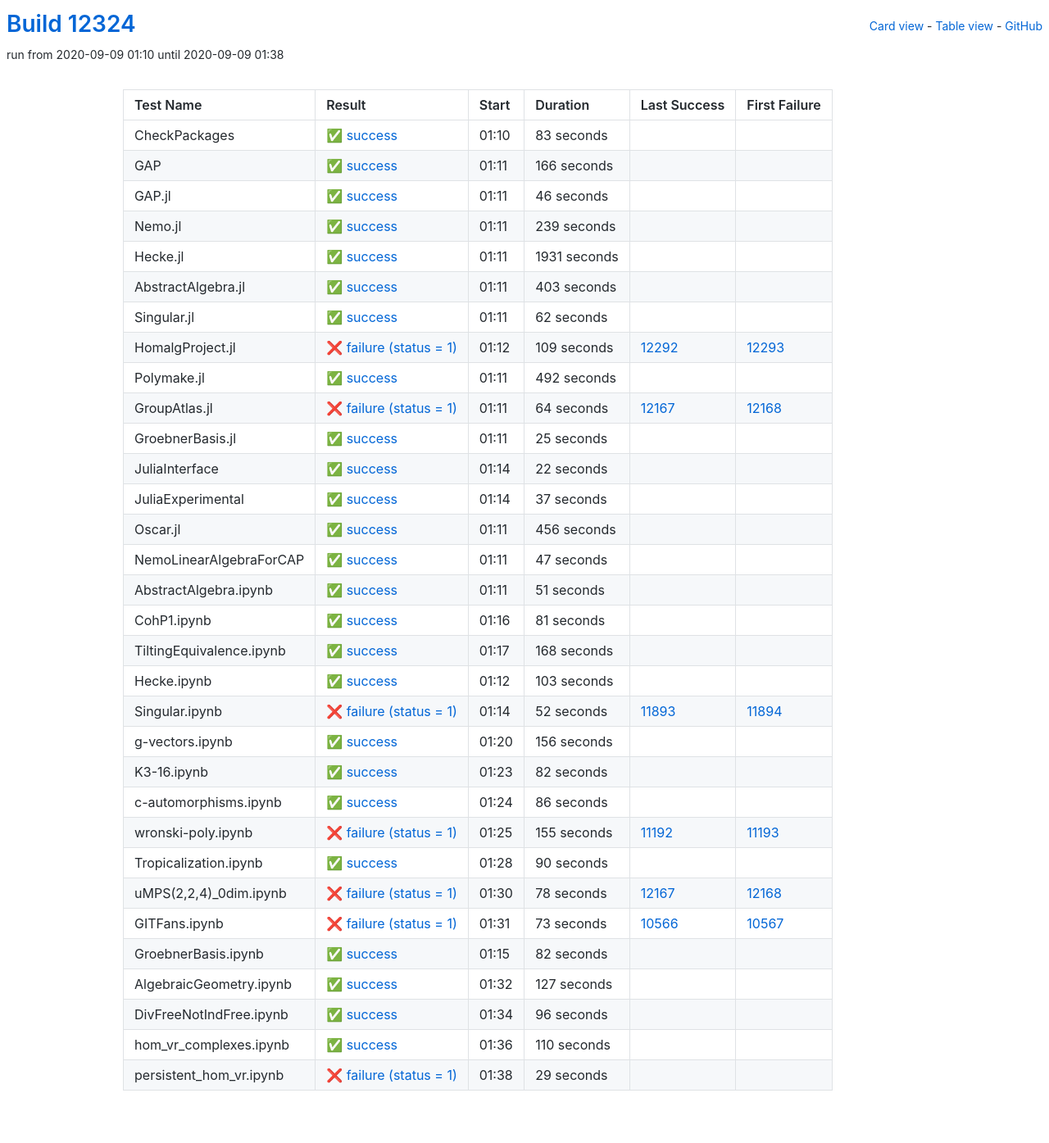
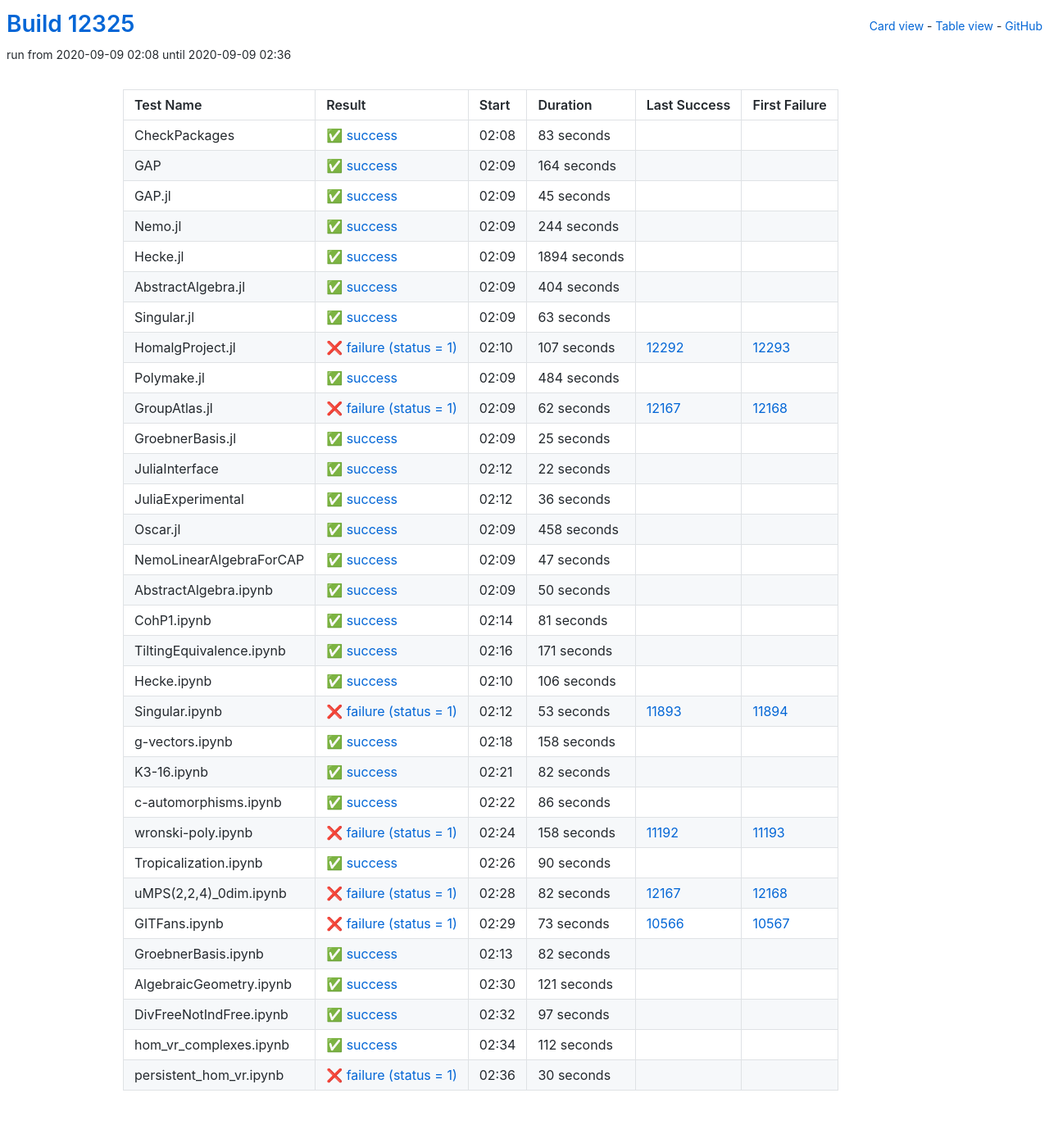
Before and after one commit to oscar-system/oscar-ci-status, a Jekyll site: the page built from table.html, in a window 1280 px wide. Shown: the whole page at 82% size. Built offline with Jekyll 4.4.1, drawn with Linux system fonts in a browser that asks for light colours.

Commit message:
Build #12325

```diff
--- a/_data/ci.yml
+++ b/_data/ci.yml
@@ -1,6 +1,6 @@
 ---
-build: 12324
-build_url: https://oscarci.mathematik.uni-kl.de/job/oscar/12324/
+build: 12325
+build_url: https://oscarci.mathematik.uni-kl.de/job/oscar/12325/
 job: oscar
 organization: oscar-system
 repo: oscar-ci-status
@@ -8,8 +8,8 @@
 tests:
 - name: CheckPackages
   id: checkpackages
-  log: https://oscarci.mathematik.uni-kl.de/job/oscar/12324/artifact/logs/build-12324/CheckPackages.log
-  start: 2020-09-09 01:10
+  log: https://oscarci.mathematik.uni-kl.de/job/oscar/12325/artifact/logs/build-12325/CheckPackages.log
+  start: 2020-09-09 02:08
   success: true
   exitcode: 0
   status: success
@@ -20,116 +20,116 @@
   first_failure_url:
 - name: GAP
   id: gap
-  log: https://oscarci.mathematik.uni-kl.de/job/oscar/12324/artifact/logs/build-12324/GAP.log
-  start: 2020-09-09 01:11
+  log: https://oscarci.mathematik.uni-kl.de/job/oscar/12325/artifact/logs/build-12325/GAP.log
+  start: 2020-09-09 02:09
   success: true
   exitcode: 0
   status: success
-  duration: 166
+  duration: 164
   last_success: false
   last_success_url:
   first_failure: false
   first_failure_url:
 - name: GAP.jl
   id: gap-jl
-  log: https://oscarci.mathematik.uni-kl.de/job/oscar/12324/artifact/logs/build-12324/GAP.jl.log
-  start: 2020-09-09 01:11
+  log: https://oscarci.mathematik.uni-kl.de/job/oscar/12325/artifact/logs/build-12325/GAP.jl.log
+  start: 2020-09-09 02:09
   success: true
   exitcode: 0
   status: success
-  duration: 46
+  duration: 45
   last_success: false
   last_success_url:
   first_failure: false
   first_failure_url:
 - name: Nemo.jl
   id: nemo-jl
-  log: https://oscarci.mathematik.uni-kl.de/job/oscar/12324/artifact/logs/build-12324/Nemo.jl.log
-  start: 2020-09-09 01:11
+  log: https://oscarci.mathematik.uni-kl.de/job/oscar/12325/artifact/logs/build-12325/Nemo.jl.log
+  start: 2020-09-09 02:09
   success: true
   exitcode: 0
   status: success
-  duration: 239
+  duration: 244
   last_success: false
   last_success_url:
   first_failure: false
   first_failure_url:
 - name: Hecke.jl
   id: hecke-jl
-  log: https://oscarci.mathematik.uni-kl.de/job/oscar/12324/artifact/logs/build-12324/Hecke.jl.log
-  start: 2020-09-09 01:11
+  log: https://oscarci.mathematik.uni-kl.de/job/oscar/12325/artifact/logs/build-12325/Hecke.jl.log
+  start: 2020-09-09 02:09
   success: true
   exitcode: 0
   status: success
-  duration: 1931
+  duration: 1894
   last_success: false
   last_success_url:
   first_failure: false
   first_failure_url:
 - name: AbstractAlgebra.jl
   id: abstractalgebra-jl
-  log: https://oscarci.mathematik.uni-kl.de/job/oscar/12324/artifact/logs/build-12324/AbstractAlgebra.jl.log
-  start: 2020-09-09 01:11
+  log: https://oscarci.mathematik.uni-kl.de/job/oscar/12325/artifact/logs/build-12325/AbstractAlgebra.jl.log
+  start: 2020-09-09 02:09
   success: true
   exitcode: 0
   status: success
-  duration: 403
+  duration: 404
   last_success: false
   last_success_url:
   first_failure: false
   first_failure_url:
 - name: Singular.jl
   id: singular-jl
-  log: https://oscarci.mathematik.uni-kl.de/job/oscar/12324/artifact/logs/build-12324/Singular.jl.log
-  start: 2020-09-09 01:11
+  log: https://oscarci.mathematik.uni-kl.de/job/oscar/12325/artifact/logs/build-12325/Singular.jl.log
+  start: 2020-09-09 02:09
   success: true
   exitcode: 0
   status: success
-  duration: 62
+  duration: 63
   last_success: false
   last_success_url:
   first_failure: false
   first_failure_url:
 - name: HomalgProject.jl
   id: homalgproject-jl
-  log: https://oscarci.mathematik.uni-kl.de/job/oscar/12324/artifact/logs/build-12324/HomalgProject.jl.log
-  start: 2020-09-09 01:12
+  log: https://oscarci.mathematik.uni-kl.de/job/oscar/12325/artifact/logs/build-12325/HomalgProject.jl.log
+  start: 2020-09-09 02:10
   success: false
   exitcode: 1
   status: failure
-  duration: 109
+  duration: 107
   last_success: 12292
   last_success_url: https://oscarci.mathematik.uni-kl.de/job/oscar/12292/
   first_failure: 12293
   first_failure_url: https://oscarci.mathematik.uni-kl.de/job/oscar/12293/
 - name: Polymake.jl
   id: polymake-jl
-  log: https://oscarci.mathematik.uni-kl.de/job/oscar/12324/artifact/logs/build-12324/Polymake.jl.log
-  start: 2020-09-09 01:11
+  log: https://oscarci.mathematik.uni-kl.de/job/oscar/12325/artifact/logs/build-12325/Polymake.jl.log
+  start: 2020-09-09 02:09
   success: true
   exitcode: 0
   status: success
-  duration: 492
+  duration: 484
   last_success: false
   last_success_url:
   first_failure: false
   first_failure_url:
 - name: GroupAtlas.jl
   id: groupatlas-jl
-  log: https://oscarci.mathematik.uni-kl.de/job/oscar/12324/artifact/logs/build-12324/GroupAtlas.jl.log
-  start: 2020-09-09 01:11
+  log: https://oscarci.mathematik.uni-kl.de/job/oscar/12325/artifact/logs/build-12325/GroupAtlas.jl.log
+  start: 2020-09-09 02:09
   success: false
   exitcode: 1
   status: failure
-  duration: 64
+  duration: 62
   last_success: 12167
   last_success_url: https://oscarci.mathematik.uni-kl.de/job/oscar/12167/
   first_failure: 12168
   first_failure_url: https://oscarci.mathematik.uni-kl.de/job/oscar/12168/
 - name: GroebnerBasis.jl
   id: groebnerbasis-jl
-  log: https://oscarci.mathematik.uni-kl.de/job/oscar/12324/artifact/logs/build-12324/GroebnerBasis.jl.log
-  start: 2020-09-09 01:11
+  log: https://oscarci.mathematik.uni-kl.de/job/oscar/12325/artifact/logs/build-12325/GroebnerBasis.jl.log
+  start: 2020-09-09 02:09
   success: true
   exitcode: 0
   status: success
@@ -140,8 +140,8 @@
   first_failure_url:
 - name: JuliaInterface
   id: juliainterface
-  log: https://oscarci.mathematik.uni-kl.de/job/oscar/12324/artifact/logs/build-12324/JuliaInterface.log
-  start: 2020-09-09 01:14
+  log: https://oscarci.mathematik.uni-kl.de/job/oscar/12325/artifact/logs/build-12325/JuliaInterface.log
+  start: 2020-09-09 02:12
   success: true
   exitcode: 0
   status: success
@@ -152,32 +152,32 @@
   first_failure_url:
 - name: JuliaExperimental
   id: juliaexperimental
-  log: https://oscarci.mathematik.uni-kl.de/job/oscar/12324/artifact/logs/build-12324/JuliaExperimental.log
-  start: 2020-09-09 01:14
+  log: https://oscarci.mathematik.uni-kl.de/job/oscar/12325/artifact/logs/build-12325/JuliaExperimental.log
+  start: 2020-09-09 02:12
   success: true
   exitcode: 0
   status: success
-  duration: 37
+  duration: 36
   last_success: false
   last_success_url:
   first_failure: false
   first_failure_url:
 - name: Oscar.jl
   id: oscar-jl
-  log: https://oscarci.mathematik.uni-kl.de/job/oscar/12324/artifact/logs/build-12324/Oscar.jl.log
-  start: 2020-09-09 01:11
+  log: https://oscarci.mathematik.uni-kl.de/job/oscar/12325/artifact/logs/build-12325/Oscar.jl.log
+  start: 2020-09-09 02:09
   success: true
   exitcode: 0
   status: success
-  duration: 456
+  duration: 458
   last_success: false
   last_success_url:
   first_failure: false
   first_failure_url:
 - name: NemoLinearAlgebraForCAP
   id: nemolinearalgebraforcap
-  log: https://oscarci.mathematik.uni-kl.de/job/oscar/12324/artifact/logs/build-12324/NemoLinearAlgebraForCAP.log
-  start: 2020-09-09 01:11
+  log: https://oscarci.mathematik.uni-kl.de/job/oscar/12325/artifact/logs/build-12325/NemoLinearAlgebraForCAP.log
+  start: 2020-09-09 02:09
   success: true
   exitcode: 0
   status: success
@@ -188,20 +188,20 @@
   first_failure_url:
 - name: AbstractAlgebra.ipynb
   id: abstractalgebra-ipynb
-  log: https://oscarci.mathematik.uni-kl.de/job/oscar/12324/artifact/logs/build-12324/AbstractAlgebra.ipynb.log
-  start: 2020-09-09 01:11
+  log: https://oscarci.mathematik.uni-kl.de/job/oscar/12325/artifact/logs/build-12325/AbstractAlgebra.ipynb.log
+  start: 2020-09-09 02:09
   success: true
   exitcode: 0
   status: success
-  duration: 51
+  duration: 50
   last_success: false
   last_success_url:
   first_failure: false
   first_failure_url:
 - name: CohP1.ipynb
   id: cohp1-ipynb
-  log: https://oscarci.mathematik.uni-kl.de/job/oscar/12324/artifact/logs/build-12324/CohP1.ipynb.log
-  start: 2020-09-09 01:16
+  log: https://oscarci.mathematik.uni-kl.de/job/oscar/12325/artifact/logs/build-12325/CohP1.ipynb.log
+  start: 2020-09-09 02:14
   success: true
   exitcode: 0
   status: success
@@ -212,56 +212,56 @@
   first_failure_url:
 - name: TiltingEquivalence.ipynb
   id: tiltingequivalence-ipynb
-  log: https://oscarci.mathematik.uni-kl.de/job/oscar/12324/artifact/logs/build-12324/TiltingEquivalence.ipynb.log
-  start: 2020-09-09 01:17
+  log: https://oscarci.mathematik.uni-kl.de/job/oscar/12325/artifact/logs/build-12325/TiltingEquivalence.ipynb.log
+  start: 2020-09-09 02:16
   success: true
   exitcode: 0
   status: success
-  duration: 168
+  duration: 171
   last_success: false
   last_success_url:
   first_failure: false
   first_failure_url:
 - name: Hecke.ipynb
   id: hecke-ipynb
-  log: https://oscarci.mathematik.uni-kl.de/job/oscar/12324/artifact/logs/build-12324/Hecke.ipynb.log
-  start: 2020-09-09 01:12
+  log: https://oscarci.mathematik.uni-kl.de/job/oscar/12325/artifact/logs/build-12325/Hecke.ipynb.log
+  start: 2020-09-09 02:10
   success: true
   exitcode: 0
   status: success
-  duration: 103
+  duration: 106
   last_success: false
   last_success_url:
   first_failure: false
   first_failure_url:
 - name: Singular.ipynb
   id: singular-ipynb
-  log: https://oscarci.mathematik.uni-kl.de/job/oscar/12324/artifact/logs/build-12324/Singular.ipynb.log
-  start: 2020-09-09 01:14
+  log: https://oscarci.mathematik.uni-kl.de/job/oscar/12325/artifact/logs/build-12325/Singular.ipynb.log
+  start: 2020-09-09 02:12
   success: false
   exitcode: 1
   status: failure
-  duration: 52
+  duration: 53
   last_success: 11893
   last_success_url: https://oscarci.mathematik.uni-kl.de/job/oscar/11893/
   first_failure: 11894
   first_failure_url: https://oscarci.mathematik.uni-kl.de/job/oscar/11894/
 - name: g-vectors.ipynb
   id: g-vectors-ipynb
-  log: https://oscarci.mathematik.uni-kl.de/job/oscar/12324/artifact/logs/build-12324/g-vectors.ipynb.log
-  start: 2020-09-09 01:20
+  log: https://oscarci.mathematik.uni-kl.de/job/oscar/12325/artifact/logs/build-12325/g-vectors.ipynb.log
+  start: 2020-09-09 02:18
   success: true
   exitcode: 0
   status: success
-  duration: 156
+  duration: 158
   last_success: false
   last_success_url:
   first_failure: false
   first_failure_url:
 - name: K3-16.ipynb
   id: k3-16-ipynb
-  log: https://oscarci.mathematik.uni-kl.de/job/oscar/12324/artifact/logs/build-12324/K3-16.ipynb.log
-  start: 2020-09-09 01:23
+  log: https://oscarci.mathematik.uni-kl.de/job/oscar/12325/artifact/logs/build-12325/K3-16.ipynb.log
+  start: 2020-09-09 02:21
   success: true
   exitcode: 0
   status: success
@@ -272,8 +272,8 @@
   first_failure_url:
 - name: c-automorphisms.ipynb
   id: c-automorphisms-ipynb
-  log: https://oscarci.mathematik.uni-kl.de/job/oscar/12324/artifact/logs/build-12324/c-automorphisms.ipynb.log
-  start: 2020-09-09 01:24
+  log: https://oscarci.mathematik.uni-kl.de/job/oscar/12325/artifact/logs/build-12325/c-automorphisms.ipynb.log
+  start: 2020-09-09 02:22
   success: true
   exitcode: 0
   status: success
@@ -284,20 +284,20 @@
   first_failure_url:
 - name: wronski-poly.ipynb
   id: wronski-poly-ipynb
-  log: https://oscarci.mathematik.uni-kl.de/job/oscar/12324/artifact/logs/build-12324/wronski-poly.ipynb.log
-  start: 2020-09-09 01:25
+  log: https://oscarci.mathematik.uni-kl.de/job/oscar/12325/artifact/logs/build-12325/wronski-poly.ipynb.log
+  start: 2020-09-09 02:24
   success: false
   exitcode: 1
   status: failure
-  duration: 155
+  duration: 158
   last_success: 11192
   last_success_url: https://oscarci.mathematik.uni-kl.de/job/oscar/11192/
   first_failure: 11193
   first_failure_url: https://oscarci.mathematik.uni-kl.de/job/oscar/11193/
 - name: Tropicalization.ipynb
   id: tropicalization-ipynb
-  log: https://oscarci.mathematik.uni-kl.de/job/oscar/12324/artifact/logs/build-12324/Tropicalization.ipynb.log
-  start: 2020-09-09 01:28
+  log: https://oscarci.mathematik.uni-kl.de/job/oscar/12325/artifact/logs/build-12325/Tropicalization.ipynb.log
+  start: 2020-09-09 02:26
   success: true
   exitcode: 0
   status: success
@@ -308,20 +308,20 @@
   first_failure_url:
 - name: uMPS(2,2,4)_0dim.ipynb
   id: umps-2-2-4-0dim-ipynb
-  log: https://oscarci.mathematik.uni-kl.de/job/oscar/12324/artifact/logs/build-12324/uMPS-2-2-4-_0dim.ipynb.log
-  start: 2020-09-09 01:30
+  log: https://oscarci.mathematik.uni-kl.de/job/oscar/12325/artifact/logs/build-12325/uMPS-2-2-4-_0dim.ipynb.log
+  start: 2020-09-09 02:28
   success: false
   exitcode: 1
   status: failure
-  duration: 78
+  duration: 82
   last_success: 12167
   last_success_url: https://oscarci.mathematik.uni-kl.de/job/oscar/12167/
   first_failure: 12168
   first_failure_url: https://oscarci.mathematik.uni-kl.de/job/oscar/12168/
 - name: GITFans.ipynb
   id: gitfans-ipynb
-  log: https://oscarci.mathematik.uni-kl.de/job/oscar/12324/artifact/logs/build-12324/GITFans.ipynb.log
-  start: 2020-09-09 01:31
+  log: https://oscarci.mathematik.uni-kl.de/job/oscar/12325/artifact/logs/build-12325/GITFans.ipynb.log
+  start: 2020-09-09 02:29
   success: false
   exitcode: 1
   status: failure
@@ -332,8 +332,8 @@
   first_failure_url: https://oscarci.mathematik.uni-kl.de/job/oscar/10567/
 - name: GroebnerBasis.ipynb
   id: groebnerbasis-ipynb
-  log: https://oscarci.mathematik.uni-kl.de/job/oscar/12324/artifact/logs/build-12324/GroebnerBasis.ipynb.log
-  start: 2020-09-09 01:15
+  log: https://oscarci.mathematik.uni-kl.de/job/oscar/12325/artifact/logs/build-12325/GroebnerBasis.ipynb.log
+  start: 2020-09-09 02:13
   success: true
   exitcode: 0
   status: success
@@ -344,48 +344,48 @@
   first_failure_url:
 - name: AlgebraicGeometry.ipynb
   id: algebraicgeometry-ipynb
-  log: https://oscarci.mathematik.uni-kl.de/job/oscar/12324/artifact/logs/build-12324/AlgebraicGeometry.ipynb.log
-  start: 2020-09-09 01:32
+  log: https://oscarci.mathematik.uni-kl.de/job/oscar/12325/artifact/logs/build-12325/AlgebraicGeometry.ipynb.log
+  start: 2020-09-09 02:30
   success: true
   exitcode: 0
   status: success
-  duration: 127
+  duration: 121
   last_success: false
   last_success_url:
   first_failure: false
   first_failure_url:
 - name: DivFreeNotIndFree.ipynb
   id: divfreenotindfree-ipynb
-  log: https://oscarci.mathematik.uni-kl.de/job/oscar/12324/artifact/logs/build-12324/DivFreeNotIndFree.ipynb.log
-  start: 2020-09-09 01:34
+  log: https://oscarci.mathematik.uni-kl.de/job/oscar/12325/artifact/logs/build-12325/DivFreeNotIndFree.ipynb.log
+  start: 2020-09-09 02:32
   success: true
   exitcode: 0
   status: success
-  duration: 96
+  duration: 97
   last_success: false
   last_success_url:
   first_failure: false
   first_failure_url:
 - name: hom_vr_complexes.ipynb
   id: hom-vr-complexes-ipynb
-  log: https://oscarci.mathematik.uni-kl.de/job/oscar/12324/artifact/logs/build-12324/hom_vr_complexes.ipynb.log
-  start: 2020-09-09 01:36
+  log: https://oscarci.mathematik.uni-kl.de/job/oscar/12325/artifact/logs/build-12325/hom_vr_complexes.ipynb.log
+  start: 2020-09-09 02:34
   success: true
   exitcode: 0
   status: success
-  duration: 110
+  duration: 112
   last_success: false
   last_success_url:
   first_failure: false
   first_failure_url:
 - name: persistent_hom_vr.ipynb
   id: persistent-hom-vr-ipynb
-  log: https://oscarci.mathematik.uni-kl.de/job/oscar/12324/artifact/logs/build-12324/persistent_hom_vr.ipynb.log
-  start: 2020-09-09 01:38
+  log: https://oscarci.mathematik.uni-kl.de/job/oscar/12325/artifact/logs/build-12325/persistent_hom_vr.ipynb.log
+  start: 2020-09-09 02:36
   success: false
   exitcode: 1
   status: failure
-  duration: 29
+  duration: 30
   last_success: false
   last_success_url:
   first_failure: false
```
Also changed, not shown: README.md.
